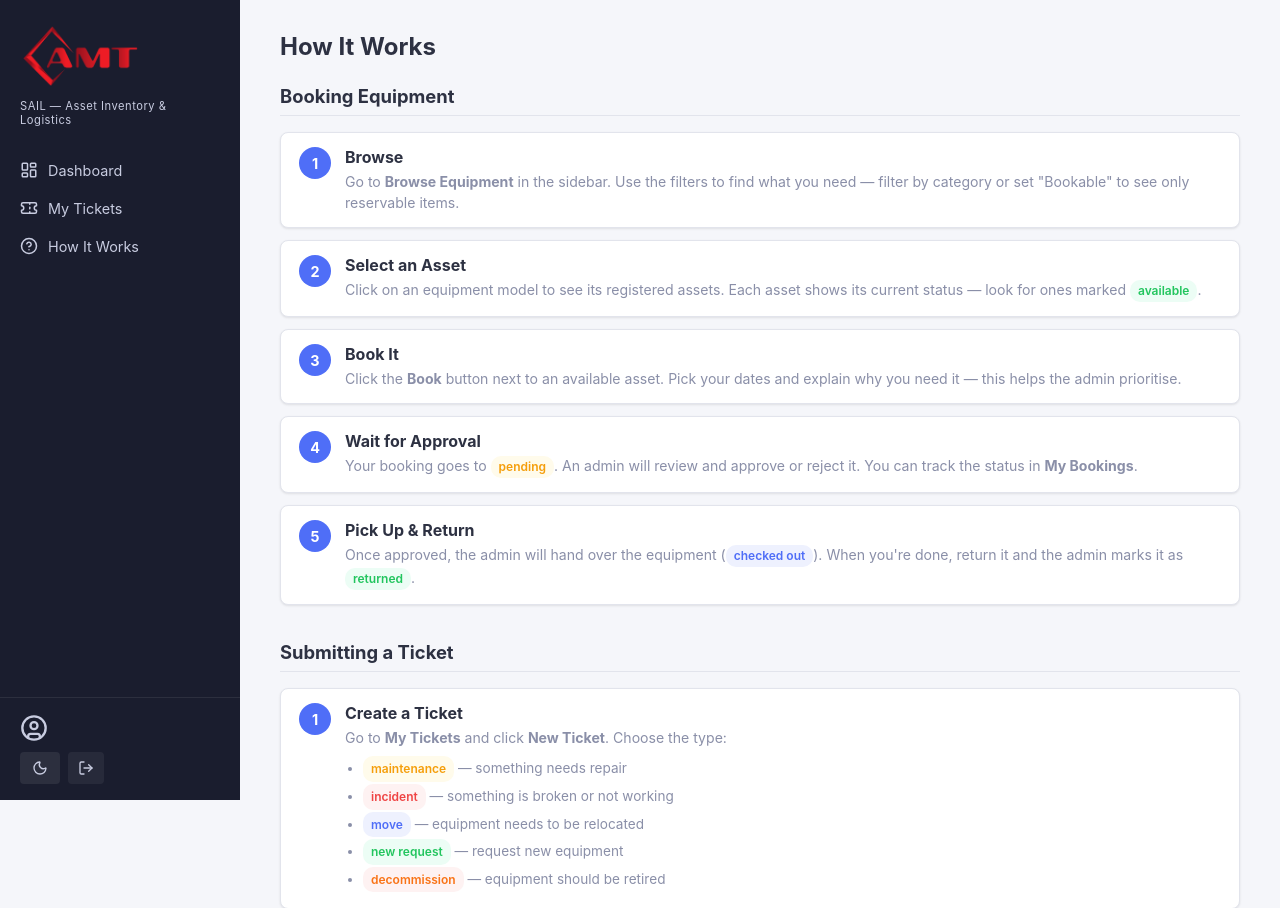
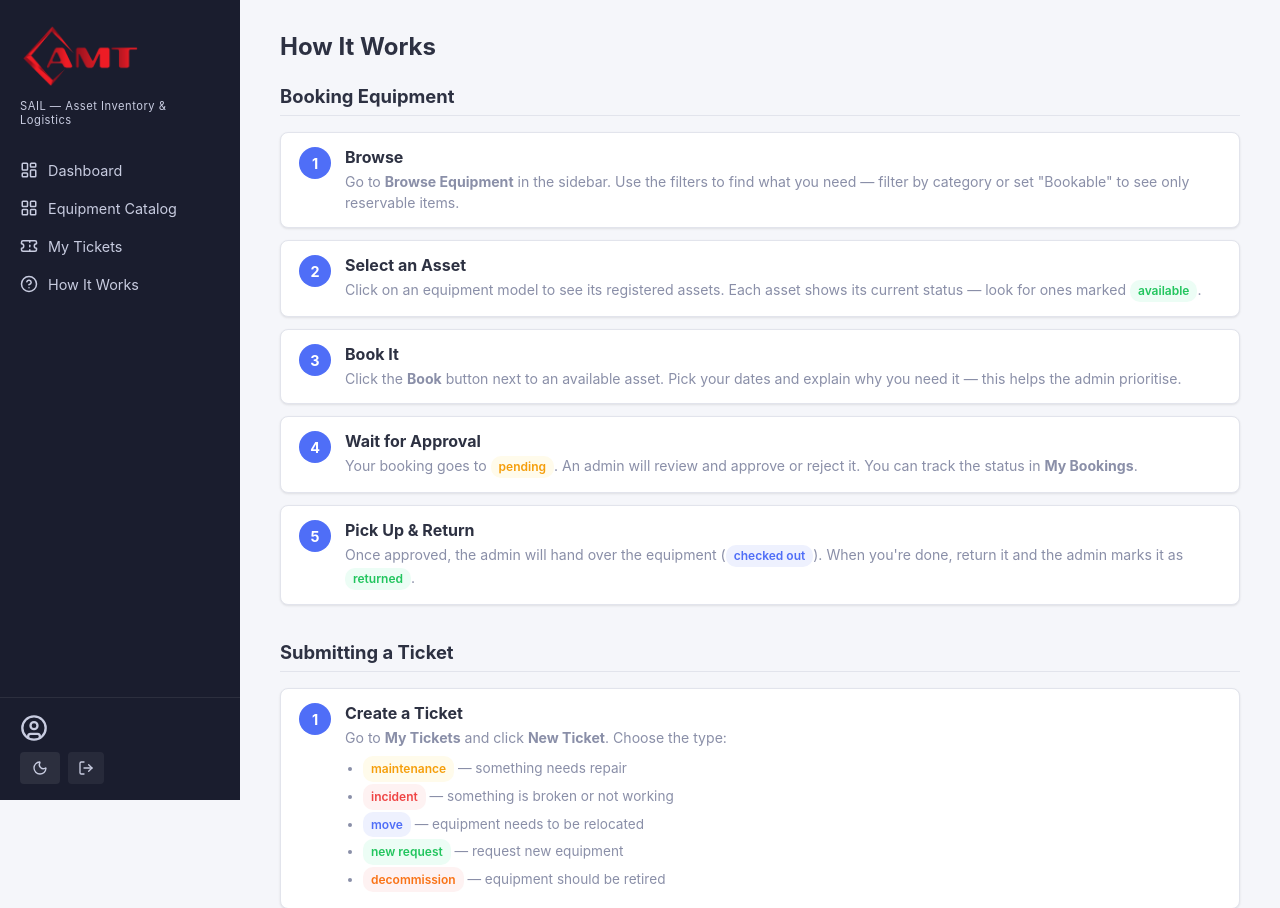
Before and after one commit to airandblueamt-Claude/sail-project, a Python web app: template templates/help.html in a window 1280 px wide. Shown: the top 908 px of the page. Run offline with Jinja, Linux system fonts and the light colour scheme; the template is opened without the code that fills it, so the values that code supplies are empty.

Commit message:
Add Equipment Catalog link to the sidebar
The /inventory/ page (card-grid view of equipment models)
existed but had no nav entry — the only sidebar pointer to
it was the old "Browse & Book" link that got removed with
the bookings deletion. Adding it to the main nav between
Dashboard and My Tickets so the team can find it.

```diff
--- a/templates/base.html
+++ b/templates/base.html
@@ -18,6 +18,9 @@
         <ul class="nav-links">
             <li><a href="{{ url_for('dashboard.index') }}" class="{% if request.endpoint == 'dashboard.index' %}active{% endif %}">
                 <i data-lucide="layout-dashboard"></i> Dashboard
+            </a></li>
+            <li><a href="{{ url_for('inventory.models') }}" class="{% if request.endpoint == 'inventory.models' %}active{% endif %}">
+                <i data-lucide="layout-grid"></i> Equipment Catalog
             </a></li>
             <li><a href="{{ url_for('tickets.my_tickets') }}" class="{% if request.endpoint == 'tickets.my_tickets' %}active{% endif %}">
                 <i data-lucide="ticket"></i> My Tickets
```
